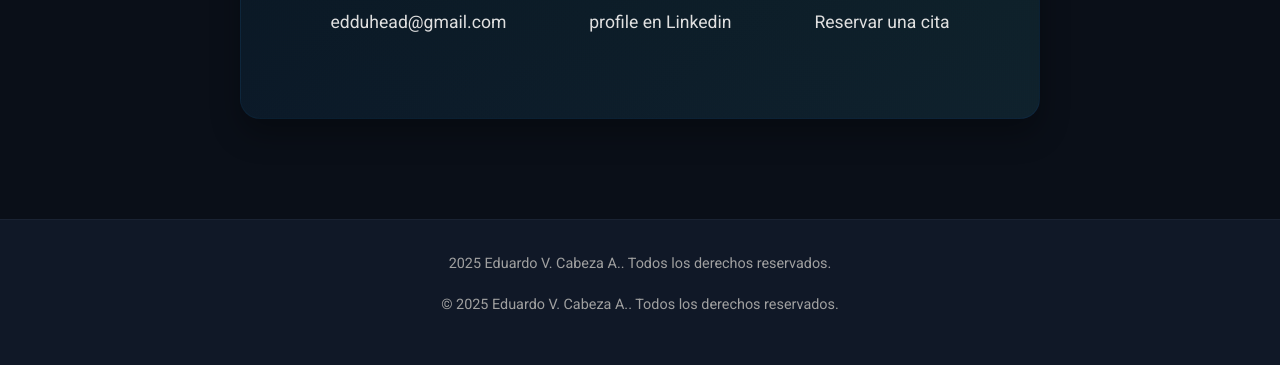
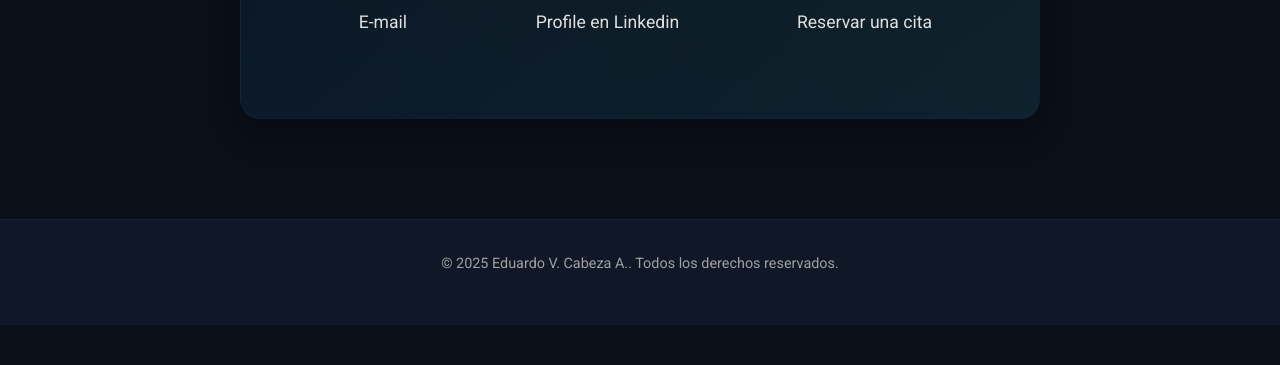
Before and after one commit to eduardo-cabeza/eduardo-cabeza.github.io, a plain HTML site: page index.html in a window 1280 px wide. Shown: the part 4574-4939 px from the top of the page. After the commit the page ends 4899 px from the top, so only its background shows below. Drawn offline with Linux system fonts and the light colour scheme.

Commit message:
Update index.html

```diff
--- a/index.html
+++ b/index.html
@@ -182,13 +182,13 @@
                         <a href="mailto:edduhead@gmail.com" class="contact-icon">
                             <i class="fas fa-envelope"></i>
                         </a>
-                        <a class="contact-link" href="mailto:edduhead@gmail.com">edduhead@gmail.com</a>
+                        <a class="contact-link" href="mailto:edduhead@gmail.com">E-mail</a>
                     </div>
                     <div class="contact-method">
                         <a href="https://www.linkedin.com/in/eduardo-cabeza/" target="_blank" class="contact-icon">
                             <i class="fab fa-linkedin"></i>
                         </a>
-                        <a class="contact-link" href="https://www.linkedin.com/in/eduardo-cabeza/" target="_blank">profile en Linkedin</a>
+                        <a class="contact-link" href="https://www.linkedin.com/in/eduardo-cabeza/" target="_blank">Profile en Linkedin</a>
                     </div>
                     <div class="contact-method">
                         <a href="https://eduardovcabezaa.zohobookings.com/#/eduardovcabezaa" target="_blank" class="contact-icon">
@@ -202,7 +202,6 @@
     </main>
 
     <footer>
-        <p> 2025 Eduardo V. Cabeza A.. Todos los derechos reservados.</p>
         <p>© 2025 Eduardo V. Cabeza A.. Todos los derechos reservados.</p>
     </footer>
 
```
